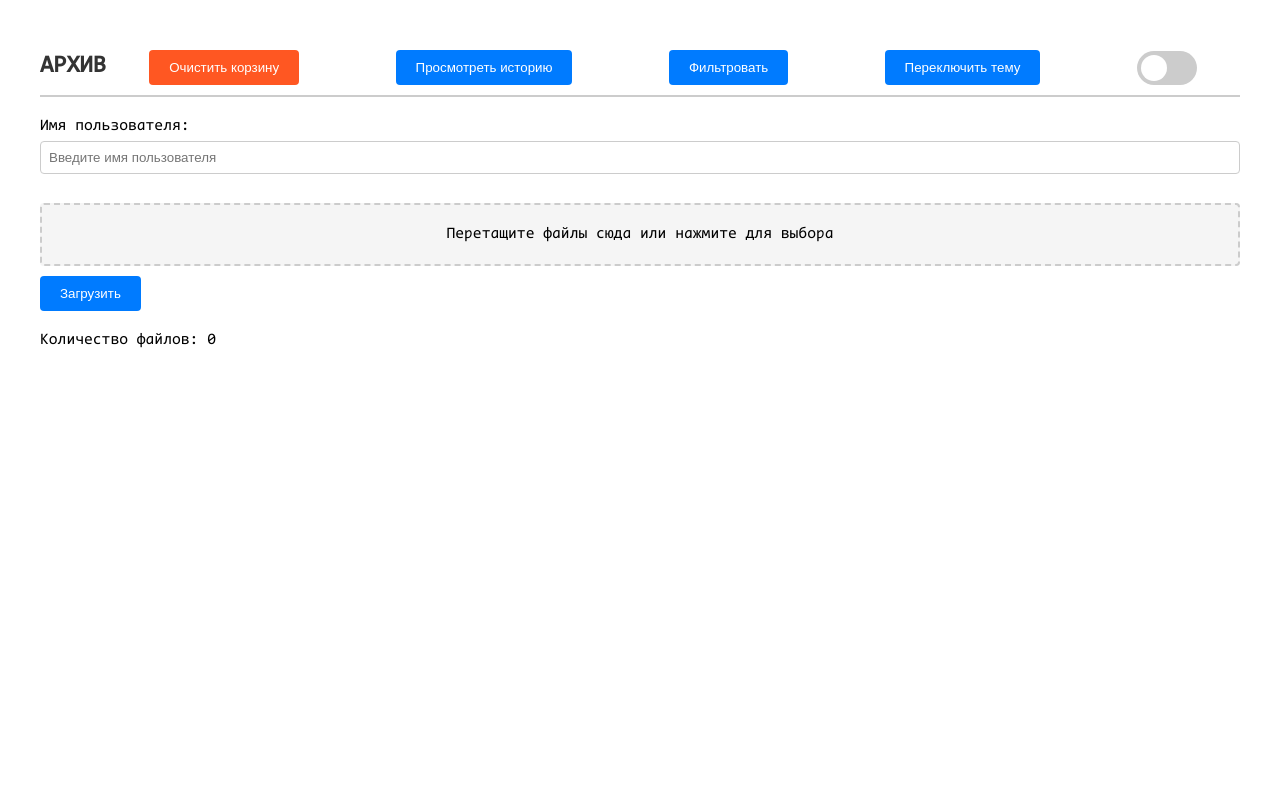
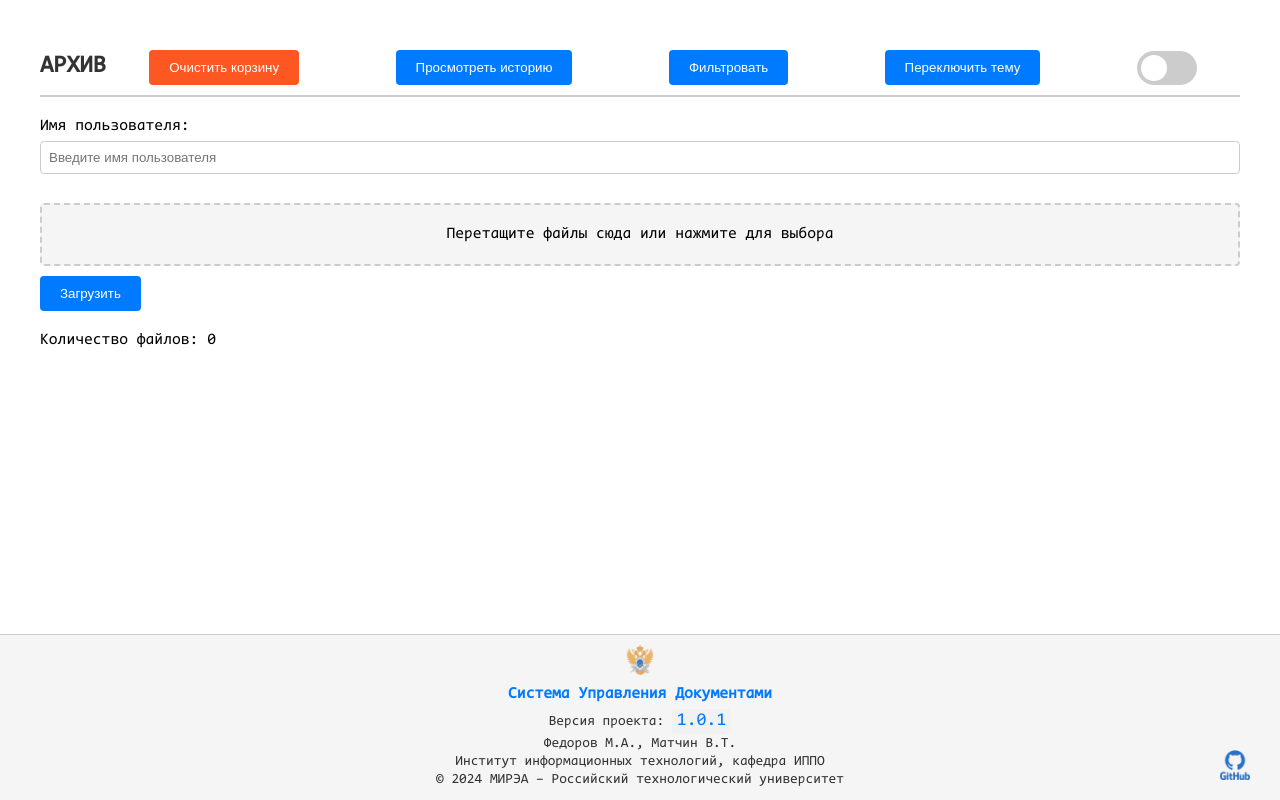
Before and after one commit to maxikfedorov/WEB-DOC-FLOW, a website: page public/archive/index.html in a window 1280 px wide. Drawn offline with Linux system fonts and the light colour scheme; no server answers.

Commit message:
Add footer

```diff
--- a/backend/server.js
+++ b/backend/server.js
@@ -36,7 +36,8 @@ app.get('/', (req, res) => {
 // Подключение маршрутов архива
 archiveRoutes(app);
 
-app.use('/document-management', documentRoutes); // Подключение маршрутов документооборота
+// Подключение маршрутов документооборота
+app.use('/document-management', documentRoutes);
 
 // Запуск сервера
 app.listen(PORT, () => {
--- a/public/archive/index.html
+++ b/public/archive/index.html
@@ -5,14 +5,14 @@
     <meta charset="UTF-8">
     <meta name="viewport" content="width=device-width, initial-scale=1.0">
     <title>АРХИВ</title>
-    <!-- <link rel="stylesheet" href="styles/style.css"> -->
-
     <link rel="stylesheet" href="styles/style-brutal.css" id="theme-link">
+    <link rel="stylesheet" href="../common/footer.css" id="theme-link">
     <link rel="shortcut icon" href="../media/favicon.ico" type="image/x-icon">
     <link rel="icon" href="../media/favicon.ico" type="image/x-icon">
 </head>
 
 <body>
+    <div id="mainContainer">
         <header>
             <h1 id="pageTitle">АРХИВ</h1>
             <div class="button-container">
@@ -40,7 +40,7 @@
         <div id="fileCount">Количество файлов: 0</div>
 
         <div id="fileList" class="list-view"></div> <!-- Добавлен класс list-view -->
-
+    </div>
     <!-- Модальное окно для фильтрации -->
     <div id="filterModal" class="modal">
         <div class="modal-content">
@@ -144,18 +144,7 @@
 
     <div id="successBanner">Файл успешно заменён!</div>
 
-    <!-- <footer>
-        <div class="footer-content">
-            <img src="../media/MIREA_logo.png" alt="MIREA Logo" class="footer-logo">
-            <div class="footer-text">
-                <h3>Система Управления Документами</h3>
-                <p>Версия проекта: 1.0.0</p>
-                <p>Федоров М.А., Матчин В.Т.</p>
-                <p>Институт информационных технологий, кафедра ИППО</p>
-                <p>© 2024 МИРЭА – Российский технологический университет</p>
-            </div>
-        </div>
-    </footer> -->
+    <div id="footerContainer"></div>
 
     <script src="script.js"></script>
 
--- a/public/archive/script.js
+++ b/public/archive/script.js
@@ -34,6 +34,7 @@ window.onload = function() {
 
 // Инициализация событий и элементов после загрузки DOM
 document.addEventListener('DOMContentLoaded', function() {
+    loadFooter();
     const dropZone = document.getElementById('dropZone');
     const fileInput = document.createElement('input');
     fileInput.type = 'file';
@@ -601,3 +602,18 @@ window.onload = function() {
     document.getElementById('viewToggle').checked = false;
     loadFiles();
 };
+
+async function loadFooter() {
+	const footerContainer = document.getElementById("footerContainer");
+	try {
+		const response = await fetch("../common/footer.html");
+		if (response.ok) {
+			const footerHTML = await response.text();
+			footerContainer.innerHTML = footerHTML;
+		} else {
+			console.error("Ошибка при загрузке footer");
+		}
+	} catch (error) {
+		console.error("Ошибка при загрузке footer:", error);
+	}
+}
--- a/public/archive/styles/style.css
+++ b/public/archive/styles/style.css
@@ -3,13 +3,17 @@
     src: url('../../fonts/Code New Roman.otf') format('truetype');
 }
 
-html {
+html, body {
+    font-family: 'Code New Roman', sans-serif;
     height: 100%;
+    margin: 0;
+    display: flex;
+    flex-direction: column;
 }
 
-body {
-    font-family: 'Code New Roman', sans-serif;
-    margin: 40px;
+#mainContainer {
+    flex: 1;
+    margin: 40px; /* Переносим margin сюда */
 }
 
 /* Стили для header */
@@ -44,46 +48,7 @@ header .button-container {
     /* Промежуток между кнопками */
 }
 
-/* Стили для футера */
-footer {
-    background-color: #f5f5f5;
-    border-top: 2px solid #ccc;
-    padding: 20px 0;
-    text-align: center;
-    color: #333;
-    width: 100%;
-}
 
-.footer-content {
-    display: flex;
-    flex-direction: column;
-    align-items: center;
-    gap: 10px;
-    margin: 0 40px;
-}
-
-.footer-logo {
-    height: 50px;
-    width: auto;
-}
-
-.footer-text p {
-    margin: 5px 0;
-    font-size: 16px;
-    /* Увеличенный размер шрифта */
-    color: #333;
-    /* Цвет текста */
-}
-
-.footer-text h3 {
-    margin: 10px 0;
-    font-size: 18px;
-    /* Размер шрифта для заголовков */
-    font-weight: bold;
-    /* Жирный шрифт для заголовков */
-    color: #007bff;
-    /* Цвет заголовков */
-}
 
 @media (min-width: 600px) {
     .footer-content {
--- /dev/null
+++ b/public/common/footer.css
@@ -0,0 +1,79 @@
+/* Стили для футера */
+footer {
+    background-color: #f5f5f5;
+    border-top: 1px solid #ccc;
+    padding: 10px 0;
+    text-align: center;
+    color: #333;
+    width: 100%;
+}
+
+.footer-content {
+    display: flex;
+    flex-direction: column;
+    align-items: center;
+    gap: 5px;
+    margin: 0 20px;
+    position: relative; /* Добавляем относительное позиционирование */
+}
+
+.footer-logo {
+    height: 30px;
+    width: auto;
+}
+
+.footer-text p {
+    margin: 2px 0;
+    font-size: 14px;
+    color: #333;
+}
+
+.footer-text h3 {
+    margin: 5px 0;
+    font-size: 16px;
+    font-weight: bold;
+    color: #007bff;
+}
+
+.github-link {
+    position: absolute; /* Абсолютное позиционирование */
+    bottom: 10px; /* Смещение от нижнего края футера */
+    right: 10px; /* Смещение от правого края футера */
+    display: flex;
+    align-items: center;
+    transition: transform 0.3s ease, opacity 0.3s ease;
+}
+
+.github-link:hover {
+    transform: scale(1.1);
+    opacity: 0.8;
+}
+
+.github-icon {
+    height: 30px;
+    width: auto;
+    margin-left: 5px;
+    filter: invert(29%) sepia(100%) saturate(747%) hue-rotate(183deg) brightness(95%) contrast(92%);
+}
+
+.version-number {
+    font-family: 'Code New Roman', monospace; /* Используем шрифт, напоминающий код */
+    font-size: 18px; /* Увеличиваем размер шрифта */
+    color: #007bff; /* Цвет, соответствующий основной теме */
+    background-color: #f1f1f1; /* Светлый фон для выделения */
+    padding: 2px 5px; /* Внутренние отступы */
+    border-radius: 4px; /* Скругленные углы */
+    display: inline-block; /* Отображение в виде блочного элемента */
+}
+
+
+@media (min-width: 600px) {
+    .footer-content {
+        flex-direction: column;
+        justify-content: center;
+    }
+
+    .footer-text {
+        text-align: center;
+    }
+}
--- /dev/null
+++ b/public/common/footer.html
@@ -0,0 +1,19 @@
+<head>
+    <link rel="stylesheet" href="style.css" id="theme-link">
+</head>
+
+<footer>
+    <div class="footer-content">
+        <img src="../media/MIREA_logo.png" alt="MIREA Logo" class="footer-logo">
+        <div class="footer-text">
+            <h3>Система Управления Документами</h3>
+            <p>Версия проекта: <span class="version-number">1.0.1</span></p>
+            <p>Федоров М.А., Матчин В.Т.</p>
+            <p>Институт информационных технологий, кафедра ИППО</p>
+            <p>© 2024 МИРЭА – Российский технологический университет</p>
+        </div>
+        <a href="https://github.com/maxikfedorov/WEB-DOC-FLOW" target="_blank" class="github-link">
+            <img src="../media/git.png" alt="GitHub" class="github-icon">
+        </a>
+    </div>
+</footer>
```
Also changed, not shown: public/document-management/index.html (+4 -3 lines), public/document-management/script.js (+19 -1 lines), public/document-management/styles/style.css (+8 -80 lines). Lines whose indentation alone changed are shown as unchanged.
